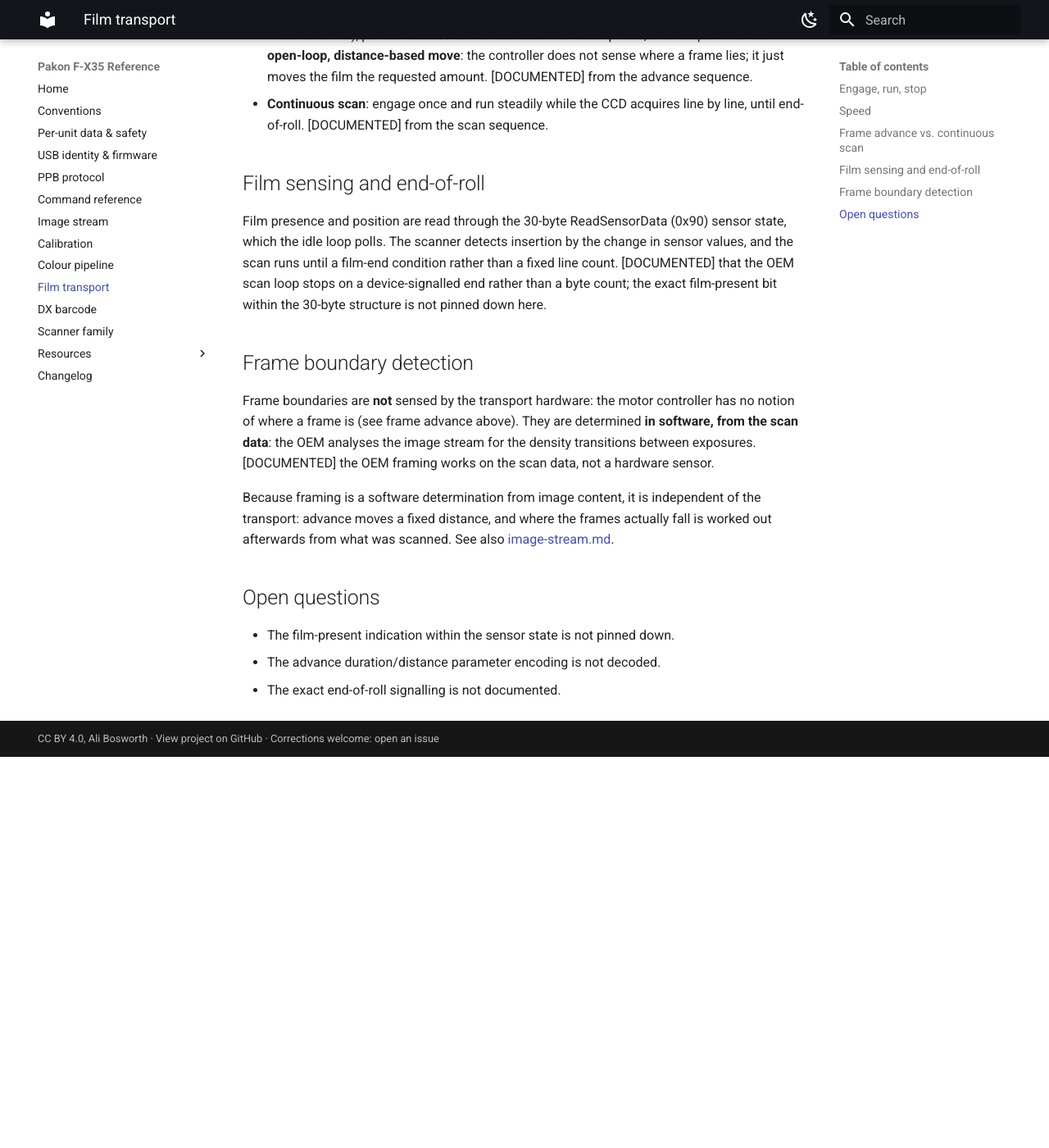
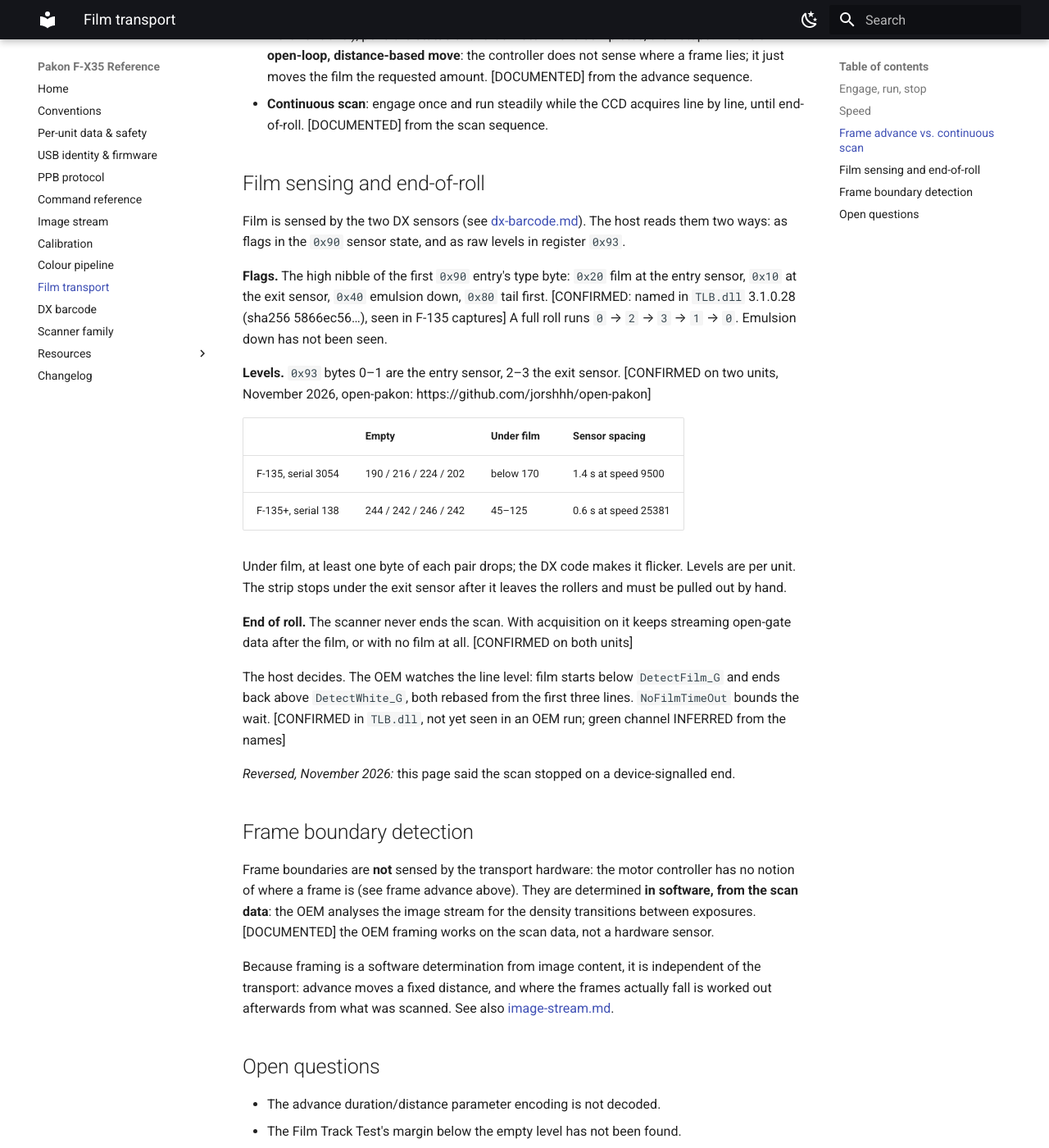
Before and after one commit to alibosworth/pakon-reference, an MkDocs documentation site: the page built from docs/film-transport.md, in a window 1280 px wide and 1400 px high, scrolled down 1234 px. Shown: the whole window at 82% size. Built offline with MkDocs 1.6.1 and Material for MkDocs 9.7.7, drawn with Linux system fonts in a browser that asks for light colours; before the commit the page ends 2157 px from its top, so only the background shows below that; some of the changed text lies outside the part shown.

Commit message:
The scanner does not end the scan, calibration is static, and the gain formula is complete
From the open-pakon project: TLB.dll 3.1.0.28 and hardware runs on an F-135
(serial 3054) and an F-135+ (serial 138).

- film-transport.md: reverses the device-signalled end of roll (the stream
  continues after the film; the host decides, from DetectFilm_G /
  DetectWhite_G, per TLB.dll); adds the 0x90 film-present flags and which
  0x93 bytes belong to which sensor, with measured levels on both models.
- calibration.md: reverses the driven bright pass (calibration is static,
  motor stopped); completes the per-column gain formula (masked-pixel drift
  term, 0x3FFFF clamp, IR constant, per-line application, smear).

Co-Authored-By: Claude Opus 5.5 <noreply@anthropic.com>
Claude-Session: https://claude.ai/code/session_01KNRT5QdS3w6pckGCpGphin

```diff
--- a/docs/film-transport.md
+++ b/docs/film-transport.md
@@ -55,12 +55,40 @@ Two distinct motions:
 
 ## Film sensing and end-of-roll
 
-Film presence and position are read through the 30-byte ReadSensorData (0x90)
-sensor state, which the idle loop polls. The scanner detects insertion by the
-change in sensor values, and the scan runs until a film-end condition rather
-than a fixed line count. [DOCUMENTED] that the OEM scan loop stops on a
-device-signalled end rather than a byte count; the exact film-present bit
-within the 30-byte structure is not pinned down here.
+Film is sensed by the two DX sensors (see [dx-barcode.md](dx-barcode.md)).
+The host reads them two ways: as flags in the `0x90` sensor state, and as raw
+levels in register `0x93`.
+
+**Flags.** The high nibble of the first `0x90` entry's type byte: `0x20` film
+at the entry sensor, `0x10` at the exit sensor, `0x40` emulsion down, `0x80`
+tail first. [CONFIRMED: named in `TLB.dll` 3.1.0.28 (sha256 5866ec56…), seen
+in F-135 captures] A full roll runs `0` → `2` → `3` → `1` → `0`. Emulsion
+down has not been seen.
+
+**Levels.** `0x93` bytes 0–1 are the entry sensor, 2–3 the exit sensor.
+[CONFIRMED on two units, November 2026, open-pakon:
+https://github.com/jorshhh/open-pakon]
+
+| | Empty | Under film | Sensor spacing |
+|---|---|---|---|
+| F-135, serial 3054 | 190 / 216 / 224 / 202 | below 170 | 1.4 s at speed 9500 |
+| F-135+, serial 138 | 244 / 242 / 246 / 242 | 45–125 | 0.6 s at speed 25381 |
+
+Under film, at least one byte of each pair drops; the DX code makes it
+flicker. Levels are per unit. The strip stops under the exit sensor after it
+leaves the rollers and must be pulled out by hand.
+
+**End of roll.** The scanner never ends the scan. With acquisition on it keeps
+streaming open-gate data after the film, or with no film at all.
+[CONFIRMED on both units]
+
+The host decides. The OEM watches the line level: film starts below
+`DetectFilm_G` and ends back above `DetectWhite_G`, both rebased from the
+first three lines. `NoFilmTimeOut` bounds the wait. [CONFIRMED in `TLB.dll`,
+not yet seen in an OEM run; green channel INFERRED from the names]
+
+*Reversed, November 2026:* this page said the scan stopped on a
+device-signalled end.
 
 ## Frame boundary detection
 
@@ -77,6 +105,7 @@ frames actually fall is worked out afterwards from what was scanned. See also
 
 ## Open questions
 
-- The film-present indication within the sensor state is not pinned down.
 - The advance duration/distance parameter encoding is not decoded.
-- The exact end-of-roll signalling is not documented.
+- The Film Track Test's margin below the empty level has not been found.
+- Emulsion down (`0x40`) has not been observed on hardware.
+- How the OEM computes `DetectFilm_G` and `DetectWhite_G`.
```
Also changed, not shown: docs/CHANGELOG.md (+12 -0 lines), docs/calibration.md (+18 -16 lines).
